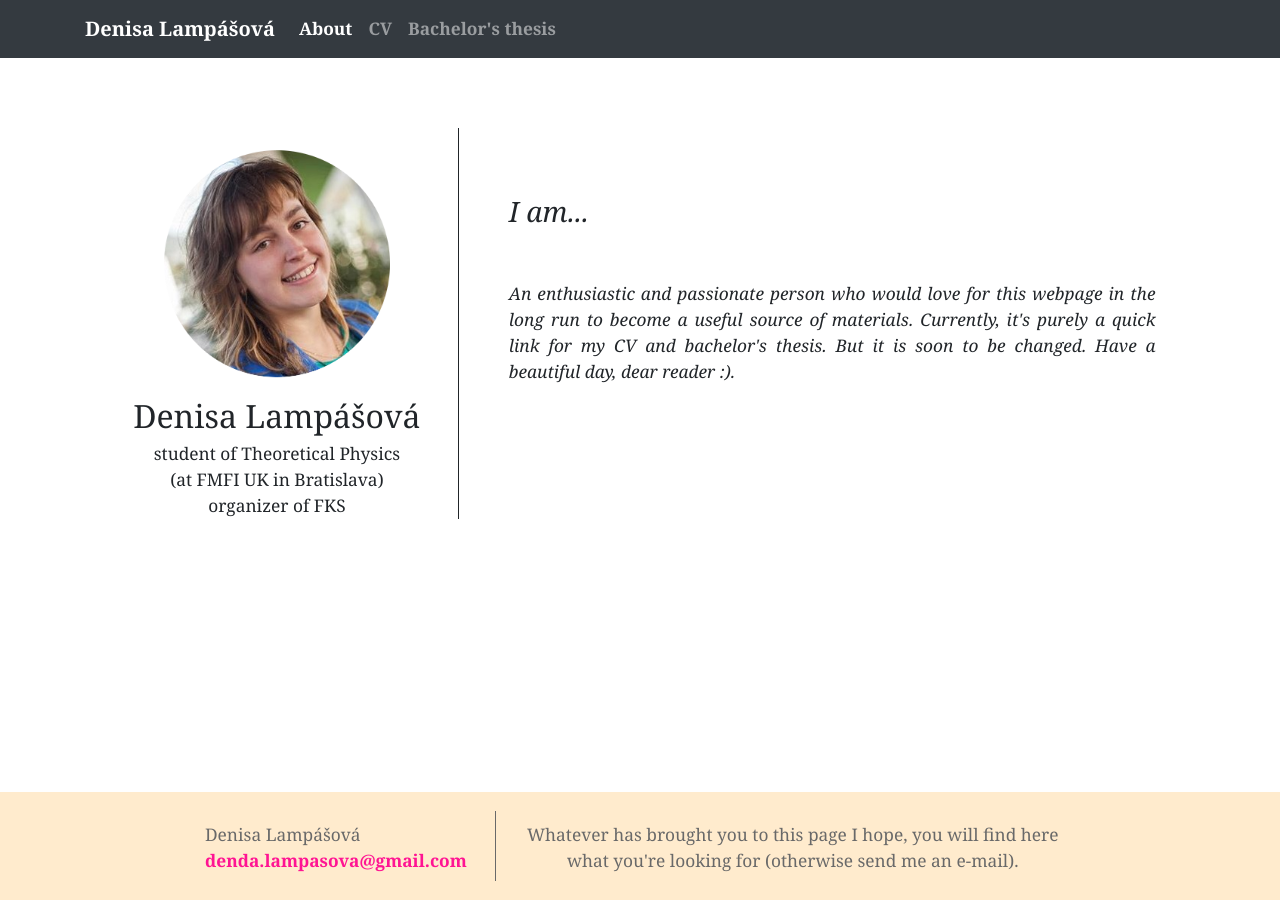
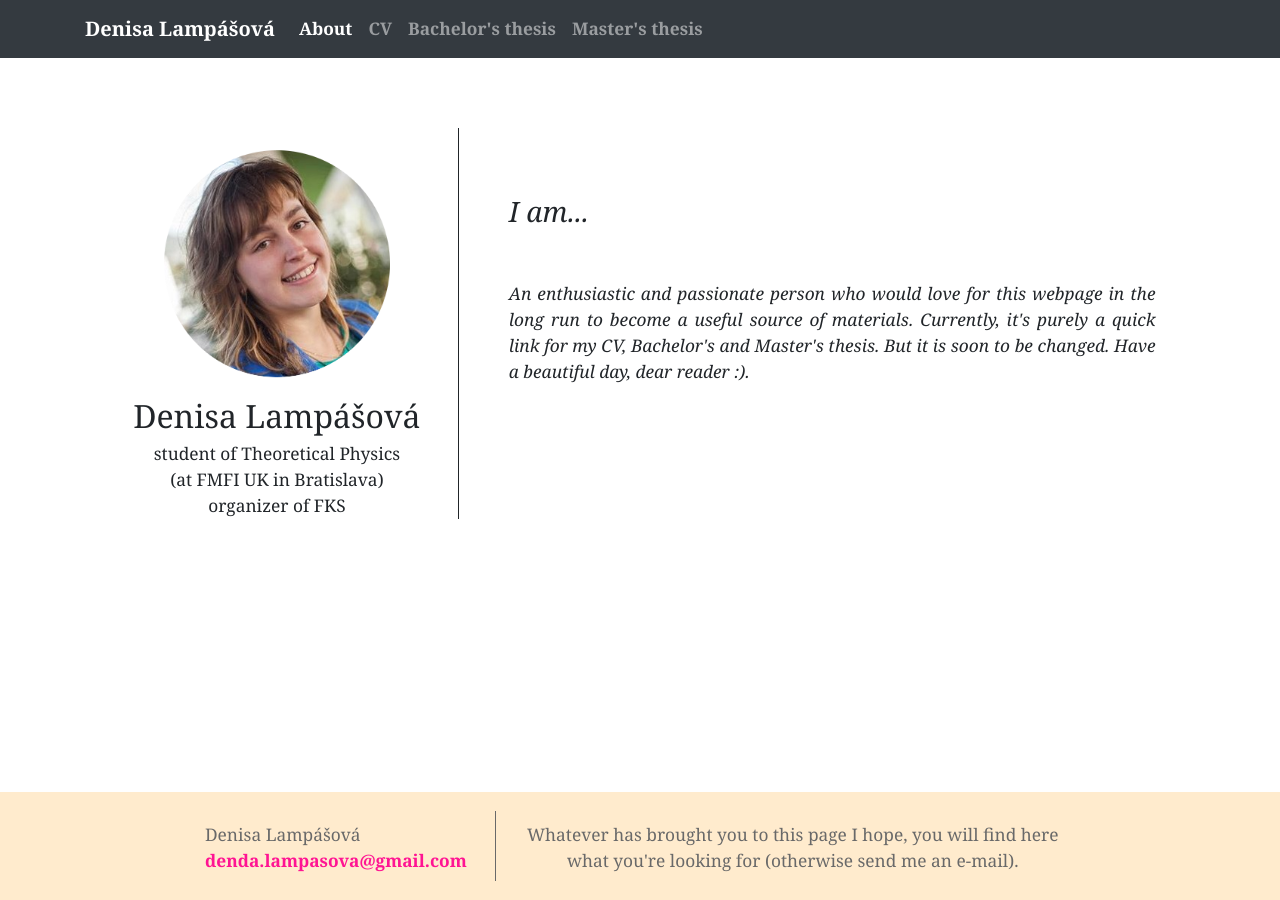
Before and after one commit to dendaxD/dendaxD.github.io, a Jekyll site: the page built from index.md, in a window 1280 px wide. Built offline with Jekyll 4.4.1, drawn with Linux system fonts in a browser that asks for light colours; nearby versions of some CDN libraries.

Commit message:
pribúda diplomovka

```diff
--- a/_includes/header.html
+++ b/_includes/header.html
@@ -21,6 +21,9 @@
       <li class="nav-item">
         <a class="nav-link" href="/documents/DendasBachelorThesis.pdf">Bachelor's thesis</a>
       </li>
+            <li class="nav-item">
+        <a class="nav-link" href="/documents/DendasDiplomaThesis.pdf">Master's thesis</a>
+      </li>
     </ul>
   </div>
   </div>
--- a/index.md
+++ b/index.md
@@ -22,7 +22,7 @@ layout: default
    $('i#replace').html('this text isn\'t italicized either . . . ');
 </script>
   <div class="row">
-  <span>An enthusiastic and passionate person who would love for this webpage in the long run to become a useful source of materials. Currently, it's purely a quick link for my CV and bachelor's thesis. But it is soon to be changed. Have a beautiful day, dear reader <i id="replace">:)</i>.</span>
+  <span>An enthusiastic and passionate person who would love for this webpage in the long run to become a useful source of materials. Currently, it's purely a quick link for my CV, Bachelor's and Master's thesis. But it is soon to be changed. Have a beautiful day, dear reader <i id="replace">:)</i>.</span>
   </div>
 
   </i>
```
Also changed, not shown: 1 other file.
